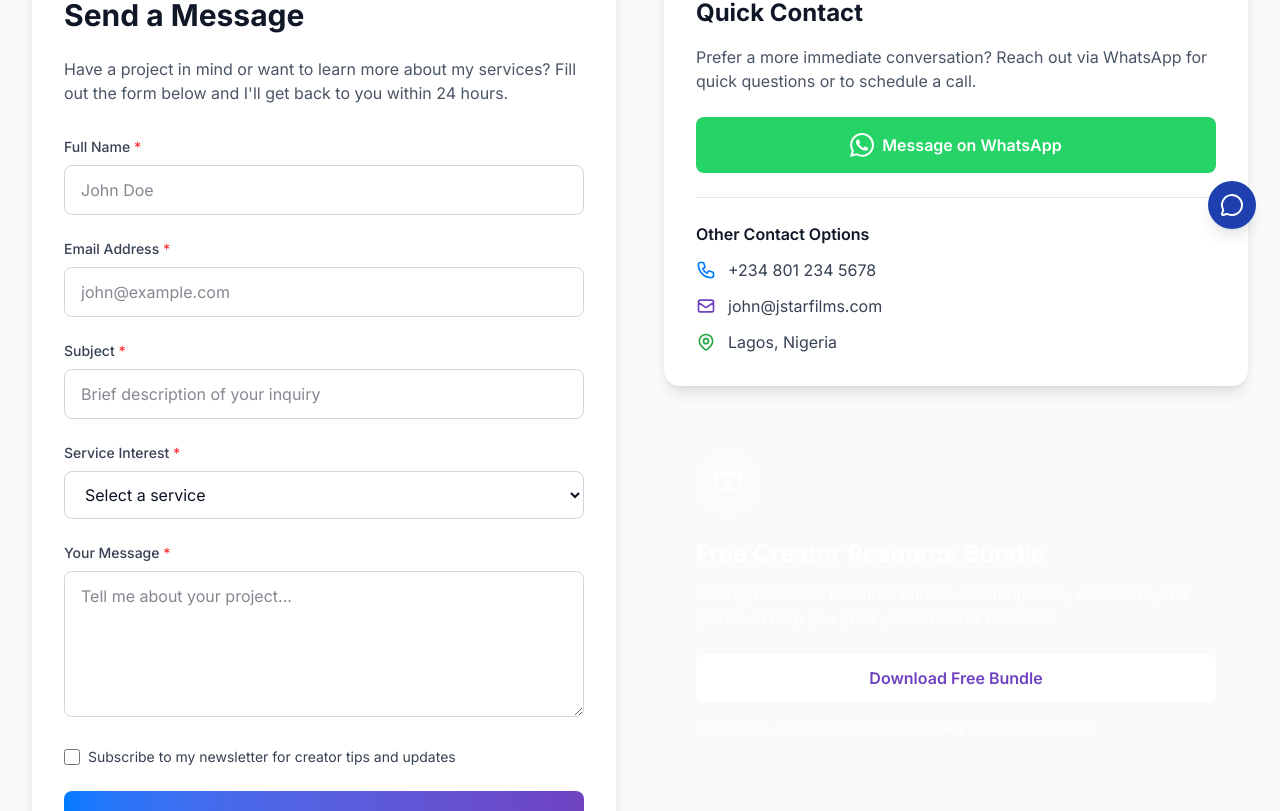
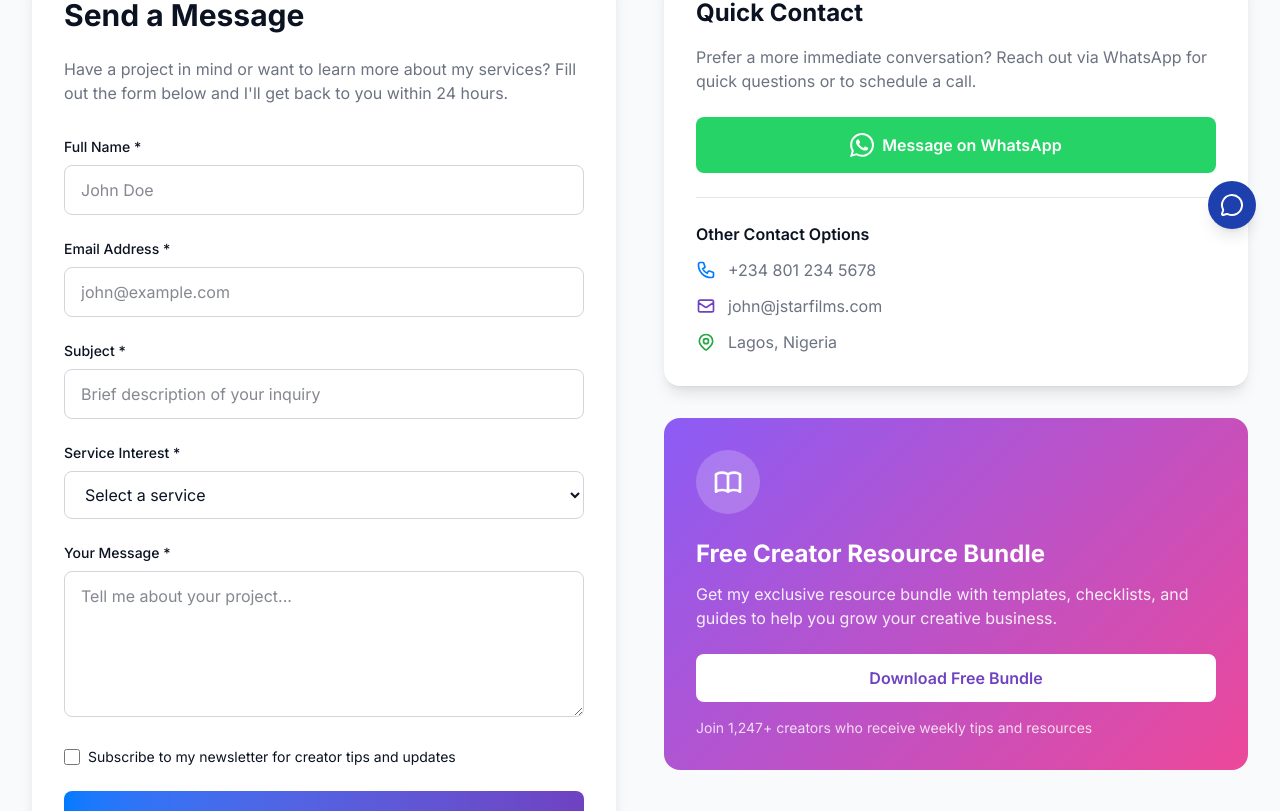
Before and after one commit to JStaRFilms/jstar-platform, a Next.js app: page /contact in a window 1280 px wide. Shown: the part 547-1358 px from the top of the page. Built offline with nearby package versions, Linux system fonts and the light colour scheme.

Commit message:
refactor(theming): standardize contact page components with semantic color tokens

```diff
--- a/src/app/globals.css
+++ b/src/app/globals.css
@@ -287,6 +287,43 @@ a:focus-visible {
     backdrop-filter: blur(12px);
     -webkit-backdrop-filter: blur(12px);
     border: 1px solid rgba(255, 255, 255, 0.1);
+}
+
+/* Lead Magnet Card - Gradient background with hover animation */
+.lead-magnet-card {
+    background: linear-gradient(135deg, #8B5CF6 0%, #EC4899 100%);
+    transition: all 300ms ease;
+}
+
+.lead-magnet-card:hover {
+    transform: translateY(-4px);
+    box-shadow: 0 25px 50px -12px rgba(139, 92, 246, 0.25);
+}
+
+/* WhatsApp Button - Hover animation */
+.whatsapp-button {
+    background: #25D366;
+    transition: all 300ms ease;
+}
+
+.whatsapp-button:hover {
+    transform: scale(1.05);
+    box-shadow: 0 10px 15px -3px rgba(37, 211, 102, 0.3);
+}
+
+/* Form Card - Hover animation */
+.form-card {
+    transition: all 300ms ease;
+}
+
+.form-card:hover {
+    transform: translateY(-2px);
+    box-shadow: 0 20px 25px -5px rgba(0, 0, 0, 0.1);
+}
+
+/* Floating Element - Continuous animation */
+.floating-element {
+    animation: float 6s ease-in-out infinite;
 }
 
 .timeline-item {
--- a/src/features/ContactPage/components/ContactForm.tsx
+++ b/src/features/ContactPage/components/ContactForm.tsx
@@ -228,16 +228,16 @@ const ContactForm = () => {
   }, [formState.data, validateForm]);
 
   return (
-    <div className="bg-white dark:bg-gray-800 rounded-2xl p-8 shadow-lg form-card">
-      <h2 className="text-3xl font-bold text-gray-900 dark:text-white mb-6">Send a Message</h2>
-      <p className="text-gray-600 dark:text-gray-400 mb-8">
+    <div className="bg-card rounded-2xl p-8 shadow-lg form-card">
+      <h2 className="text-3xl font-bold text-foreground mb-6">Send a Message</h2>
+      <p className="text-muted-foreground mb-8">
         Have a project in mind or want to learn more about my services? Fill out the form below and I&apos;ll get back to you within 24 hours.
       </p>
 
       <form className="space-y-6" onSubmit={handleSubmit} noValidate>
         <div>
-          <label htmlFor="name" className="block text-sm font-medium text-gray-700 dark:text-gray-300 mb-2">
-            Full Name <span className="text-red-500">*</span>
+          <label htmlFor="name" className="block text-sm font-medium text-foreground mb-2">
+            Full Name <span className="text-destructive">*</span>
           </label>
           <input
             type="text"
@@ -263,8 +263,8 @@ const ContactForm = () => {
         </div>
 
         <div>
-          <label htmlFor="email" className="block text-sm font-medium text-gray-700 dark:text-gray-300 mb-2">
-            Email Address <span className="text-red-500">*</span>
+          <label htmlFor="email" className="block text-sm font-medium text-foreground mb-2">
+            Email Address <span className="text-destructive">*</span>
           </label>
           <input
             type="email"
@@ -290,8 +290,8 @@ const ContactForm = () => {
         </div>
 
         <div>
-          <label htmlFor="subject" className="block text-sm font-medium text-gray-700 dark:text-gray-300 mb-2">
-            Subject <span className="text-red-500">*</span>
+          <label htmlFor="subject" className="block text-sm font-medium text-foreground mb-2">
+            Subject <span className="text-destructive">*</span>
           </label>
           <input
             type="text"
@@ -317,8 +317,8 @@ const ContactForm = () => {
         </div>
 
         <div>
-          <label htmlFor="service" className="block text-sm font-medium text-gray-700 dark:text-gray-300 mb-2">
-            Service Interest <span className="text-red-500">*</span>
+          <label htmlFor="service" className="block text-sm font-medium text-foreground mb-2">
+            Service Interest <span className="text-destructive">*</span>
           </label>
           <select
             id="service"
@@ -350,8 +350,8 @@ const ContactForm = () => {
         </div>
 
         <div>
-          <label htmlFor="message" className="block text-sm font-medium text-gray-700 dark:text-gray-300 mb-2">
-            Your Message <span className="text-red-500">*</span>
+          <label htmlFor="message" className="block text-sm font-medium text-foreground mb-2">
+            Your Message <span className="text-destructive">*</span>
           </label>
           <textarea
             id="message"
@@ -385,7 +385,7 @@ const ContactForm = () => {
             onChange={handleInputChange}
             className="w-4 h-4 text-jstar-blue border-gray-300 rounded focus:ring-jstar-blue" />
 
-          <label htmlFor="newsletter" className="ml-2 block text-sm text-gray-700 dark:text-gray-300">
+          <label htmlFor="newsletter" className="ml-2 block text-sm text-foreground">
             Subscribe to my newsletter for creator tips and updates
           </label>
         </div>
--- a/src/features/ContactPage/components/ContactHero.tsx
+++ b/src/features/ContactPage/components/ContactHero.tsx
@@ -9,7 +9,7 @@ const ContactHero = () => {
           <h1 className="text-4xl md:text-5xl font-bold text-white mb-6">
             Let&apos;s <span className="bg-gradient-to-r from-jstar-blue to-faith-purple bg-clip-text text-transparent">Connect</span>
           </h1>
-          <p className="text-xl text-gray-300 mb-8">
+          <p className="text-xl text-muted-foreground mb-8">
             Whether you&apos;re looking for cinematic storytelling, custom app development, or AI-powered creator tools,
             I&apos;m here to help bring your vision to life.
           </p>
--- a/src/features/ContactPage/components/ContactOptions.tsx
+++ b/src/features/ContactPage/components/ContactOptions.tsx
@@ -5,9 +5,9 @@ const ContactOptions = () => {
   return (
     <div>
       {/* WhatsApp Contact */}
-      <div className="bg-white dark:bg-gray-800 rounded-2xl p-8 shadow-lg mb-8">
-        <h3 className="text-2xl font-bold text-gray-900 dark:text-white mb-4">Quick Contact</h3>
-        <p className="text-gray-600 dark:text-gray-400 mb-6">
+      <div className="bg-card rounded-2xl p-8 shadow-lg mb-8">
+        <h3 className="text-2xl font-bold text-foreground mb-4">Quick Contact</h3>
+        <p className="text-muted-foreground mb-6">
           Prefer a more immediate conversation? Reach out via WhatsApp for quick questions or to schedule a call.
         </p>
 
@@ -18,27 +18,27 @@ const ContactOptions = () => {
           Message on WhatsApp
         </a>
 
-        <div className="border-t border-gray-200 dark:border-gray-700 pt-6">
-          <h4 className="font-semibold text-gray-900 dark:text-white mb-3">Other Contact Options</h4>
+        <div className="border-t border-border pt-6">
+          <h4 className="font-semibold text-foreground mb-3">Other Contact Options</h4>
           <div className="space-y-3">
             <div className="flex items-center">
               <svg xmlns="http://www.w3.org/2000/svg" className="h-5 w-5 text-jstar-blue mr-3" fill="none" viewBox="0 0 24 24" stroke="currentColor">
                 <path strokeLinecap="round" strokeLinejoin="round" strokeWidth="2" d="M3 5a2 2 0 012-2h3.28a1 1 0 01.948.684l1.498 4.493a1 1 0 01-.502 1.21l-2.257 1.13a11.042 11.042 0 005.516 5.516l1.13-2.257a1 1 0 011.21-.502l4.493 1.498a1 1 0 01.684.949V19a2 2 0 01-2 2h-1C9.716 21 3 14.284 3 6V5z" />
               </svg>
-              <span className="text-gray-700 dark:text-gray-300">+234 801 234 5678</span>
+              <span className="text-muted-foreground">+234 801 234 5678</span>
             </div>
             <div className="flex items-center">
               <svg xmlns="http://www.w3.org/2000/svg" className="h-5 w-5 text-faith-purple mr-3" fill="none" viewBox="0 0 24 24" stroke="currentColor">
                 <path strokeLinecap="round" strokeLinejoin="round" strokeWidth="2" d="M3 8l7.89 5.26a2 2 0 002.22 0L21 8M5 19h14a2 2 0 002-2V7a2 2 0 00-2-2H5a2 2 0 00-2 2v10a2 2 0 002 2z" />
               </svg>
-              <span className="text-gray-700 dark:text-gray-300">john@jstarfilms.com</span>
+              <span className="text-muted-foreground">john@jstarfilms.com</span>
             </div>
             <div className="flex items-center">
               <svg xmlns="http://www.w3.org/2000/svg" className="h-5 w-5 text-growth-green mr-3" fill="none" viewBox="0 0 24 24" stroke="currentColor">
                 <path strokeLinecap="round" strokeLinejoin="round" strokeWidth="2" d="M17.657 16.657L13.414 20.9a1.998 1.998 0 01-2.827 0l-4.244-4.243a8 8 0 1111.314 0z" />
                 <path strokeLinecap="round" strokeLinejoin="round" strokeWidth="2" d="M15 11a3 3 0 11-6 0 3 3 0 016 0z" />
               </svg>
-              <span className="text-gray-700 dark:text-gray-300">Lagos, Nigeria</span>
+              <span className="text-muted-foreground">Lagos, Nigeria</span>
             </div>
           </div>
         </div>
--- a/src/features/ContactPage/components/Faq.tsx
+++ b/src/features/ContactPage/components/Faq.tsx
@@ -6,8 +6,8 @@ const Faq = () => {
     <section className="py-16 bg-gray-100 dark:bg-gray-800">
       <div className="max-w-4xl mx-auto px-4 sm:px-6 lg:px-8">
         <div className="text-center mb-12">
-          <h2 className="text-3xl font-bold text-gray-900 dark:text-white mb-4">Frequently Asked Questions</h2>
-          <p className="text-gray-600 dark:text-gray-400">
+          <h2 className="text-3xl font-bold text-foreground mb-4">Frequently Asked Questions</h2>
+          <p className="text-muted-foreground">
             Quick answers to common questions about my services and process
           </p>
         </div>
```
Also changed, not shown: src/features/ContactPage/components/ContactCta.tsx (line endings or trailing spaces).
